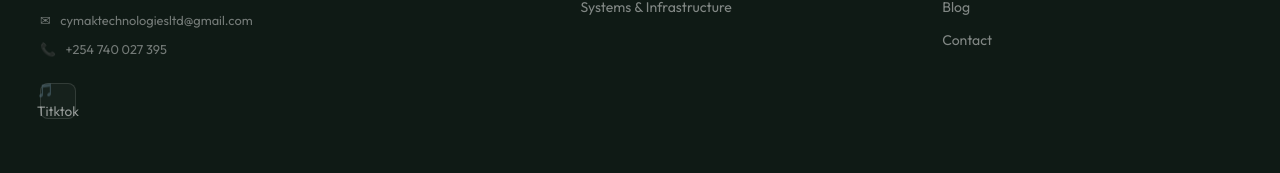
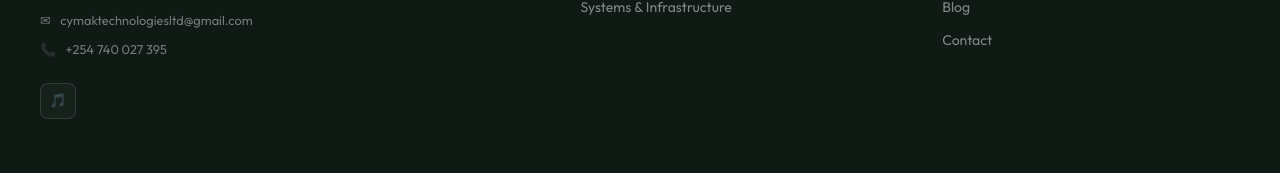
Before and after one commit to Thingi01/cymak-technologies, a Next.js app: page / in a window 1280 px wide. Shown: the part 6559-6732 px from the top of the page. Built offline with nearby package versions, Linux system fonts and the light colour scheme; no server answers; the database is empty.

Commit message:
removed tiktok

```diff
--- a/components/Footer.tsx
+++ b/components/Footer.tsx
@@ -86,7 +86,7 @@ export default function Footer() {
               </div>
               <div className="footer-socials">
                 <a href="https://www.tiktok.com/@cymakit" target="_blank" rel="noopener noreferrer" className="f-social" title="TikTok @cymakit">
-                  🎵 Titktok
+                  🎵
                 </a>
               </div>
             </div>
```
